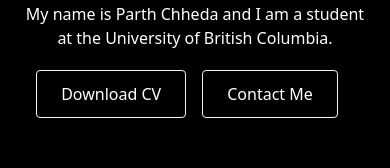
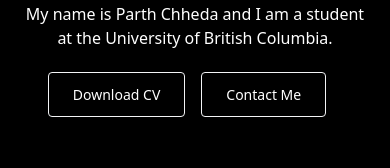
Before and after one commit to parthchheda2005/personal-portfolio, a React (Vite) app: page / in a window 390 px wide. Shown: the part 327-495 px from the top of the page. Built offline with nearby package versions, Linux system fonts and the light colour scheme.

Commit message:
fixed bug with animation of navbar on mobile

```diff
--- a/src/components/FrontPage.jsx
+++ b/src/components/FrontPage.jsx
@@ -29,14 +29,14 @@
         <div className="my-8">
           <a
             href={pdf}
-            className="px-6 py-3 w-full rounded border border-gray-100 hover:bg-gradient-to-r from-blue-600 via-green-500 to-indigo-400 mr-4"
+            className="px-6 py-3 w-full rounded border border-gray-100 hover:bg-gradient-to-r from-blue-600 via-green-500 to-indigo-400 mr-4 text-sm sm:text-lg"
             target="_blank"
           >
             Download CV
           </a>
           <a
             href="#contact"
-            className="mr-4 px-6 py-3 w-full rounded border border-gray-100 hover:bg-gradient-to-r from-blue-600 via-green-500 to-indigo-400"
+            className="mr-4 px-6 py-3 w-full rounded border border-gray-100 hover:bg-gradient-to-r from-blue-600 via-green-500 to-indigo-400 text-sm sm:text-lg"
           >
             Contact Me
           </a>
--- a/src/components/Navbar.jsx
+++ b/src/components/Navbar.jsx
@@ -31,7 +31,7 @@
         className={
           nav
             ? `fixed h-full left-0 top-0 w-[60%] bg-neutral-900 ease-in-out duration-500`
-            : `fixed left-[-100%]`
+            : `fixed left-[-100%] ease-in-out duration-500 h-full top-0 bg-neutral-900`
         }
       >
         <h1 className={`text-3xl font-bold m-4 ${textGradientColor}`}>
```
